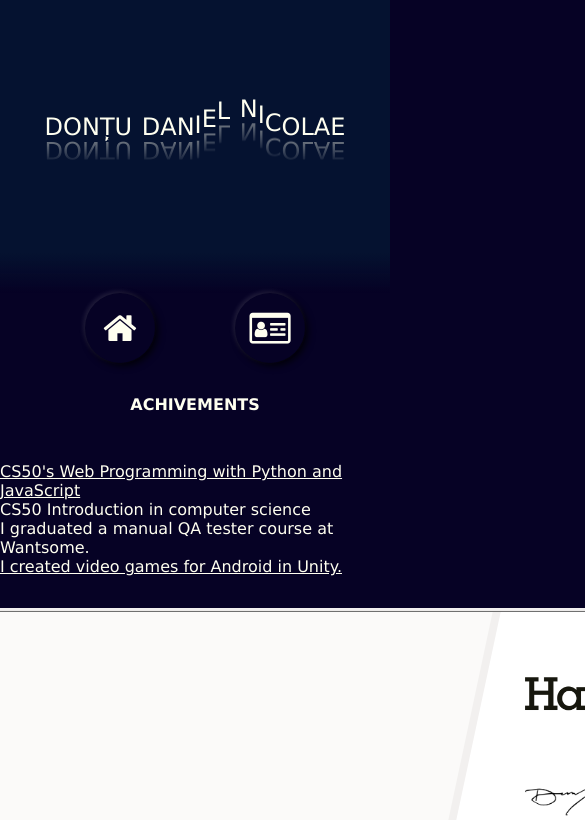
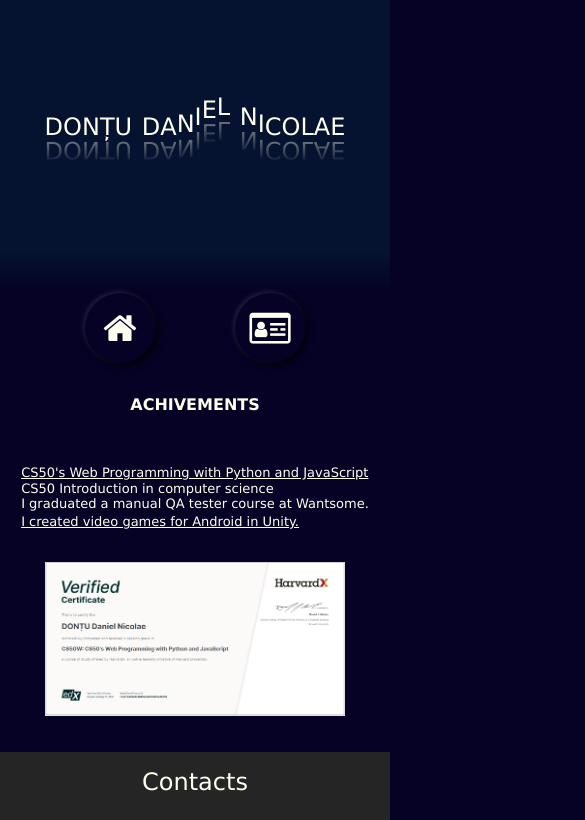
Before and after one commit to DanielNicolae/portfolio, a React (Create React App) app: page /about in a window 390 px wide. Shown: the top 820 px of the page, 585 px wide, since content can reach past the window. Built offline with nearby package versions, Linux system fonts and the light colour scheme.

Commit message:
make the image to autoresize on info page

```diff
--- a/src/components/about/Info.css
+++ b/src/components/about/Info.css
@@ -3,6 +3,7 @@
     display: flex;
     justify-content: center;
     align-items: center;
+    flex-direction: column;
 }
 
 h1
@@ -16,3 +17,21 @@ h1
 {
     color: ivory;
 }
+
+
+.container a img
+{
+    max-width:100%;
+}
+
+@media only screen and (max-width: 500px)
+{
+    .container .info
+    {
+        font-size: small;
+    }
+    .container a img
+    {
+        width: 300px;
+    }
+}
--- a/src/components/about/Info.js
+++ b/src/components/about/Info.js
@@ -17,7 +17,9 @@ function Info() {
                     I created video games for Android in Unity.
                 </a>
             </ul>
-            <img src='../images/CS50W.PNG' alt='CS50W certificate'></img>
+            <a href='https://courses.edx.org/certificates/104c73449a9340108ea665d055cd8150' target="_blank">
+                <img src='../images/CS50W.PNG' alt='CS50W certificate'></img>
+            </a>
         </div>
         </>
     )
```
